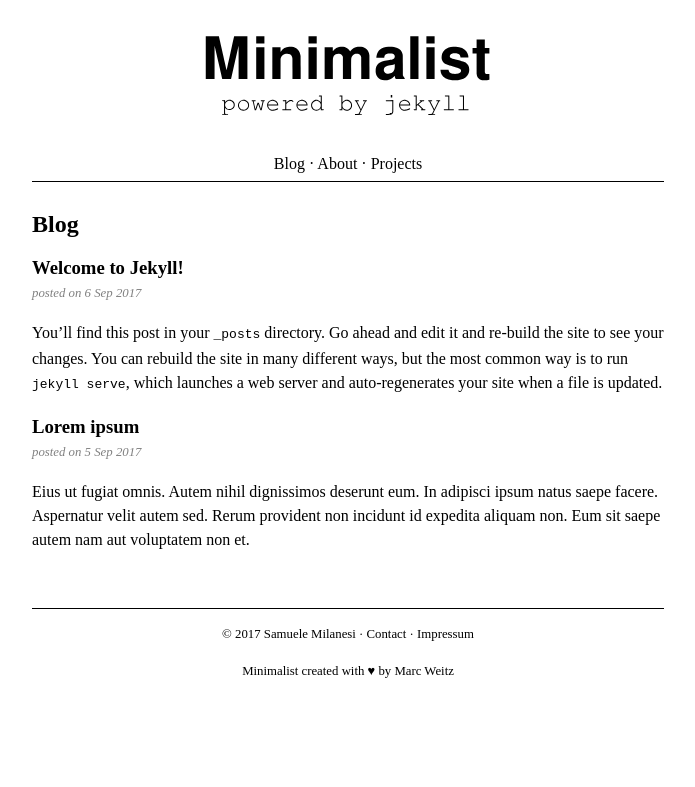
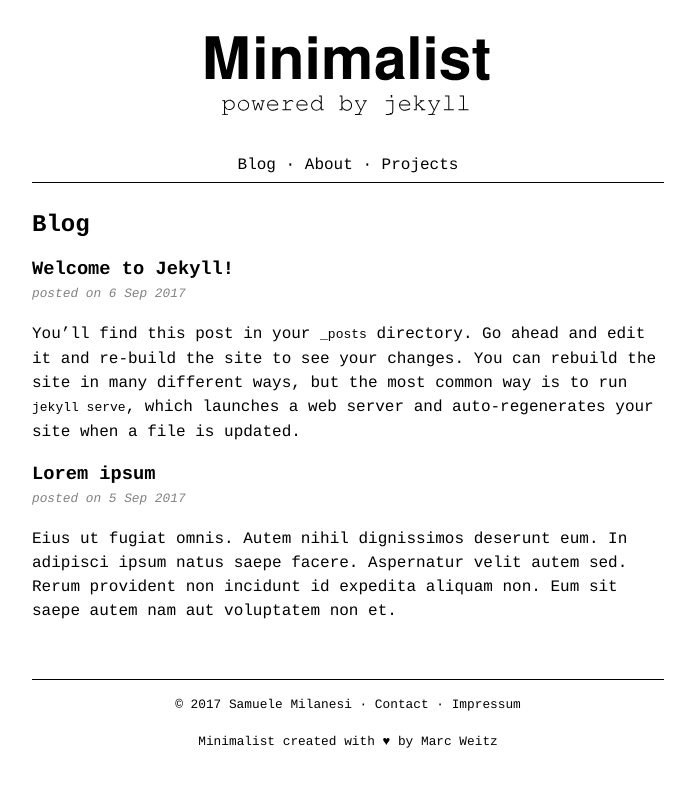
Before and after one commit to samuelemilanesi/samuelemilanesi.github.io, a Jekyll site: the page built from index.md, in a window 1280 px wide. Shown: the top 787 px of the page, without its empty margins (292-987 px from the left). Built offline with Jekyll 4.4.1, drawn with Linux system fonts in a browser that asks for light colours.

Commit message:
Courier font

```diff
--- a/assets/css/style.css
+++ b/assets/css/style.css
@@ -1,7 +1,7 @@
 body	{
 	margin-top: 0px;
 	padding:0;
-	font-family: 'Nunito', serif;
+	font-family: 'Courier', serif;
 	font-size:100%;
 	line-height:150%;
 }
```
